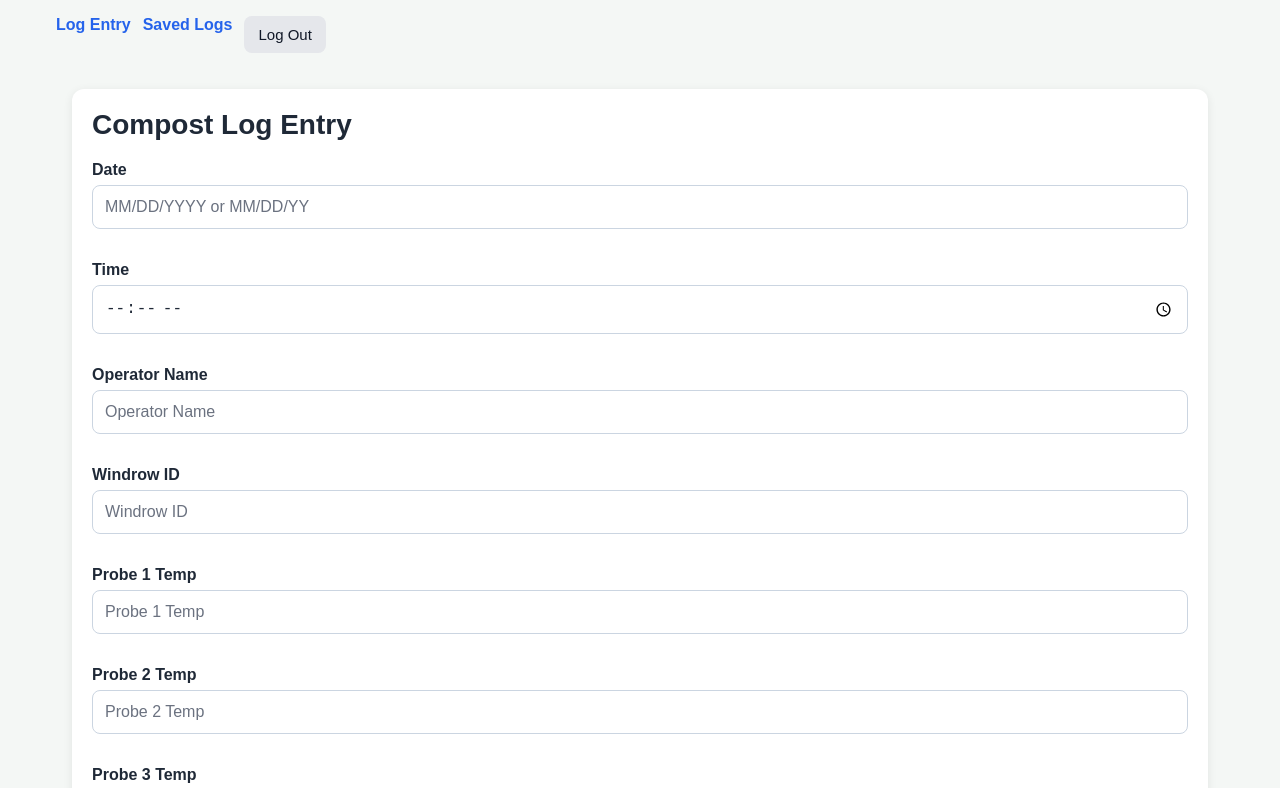
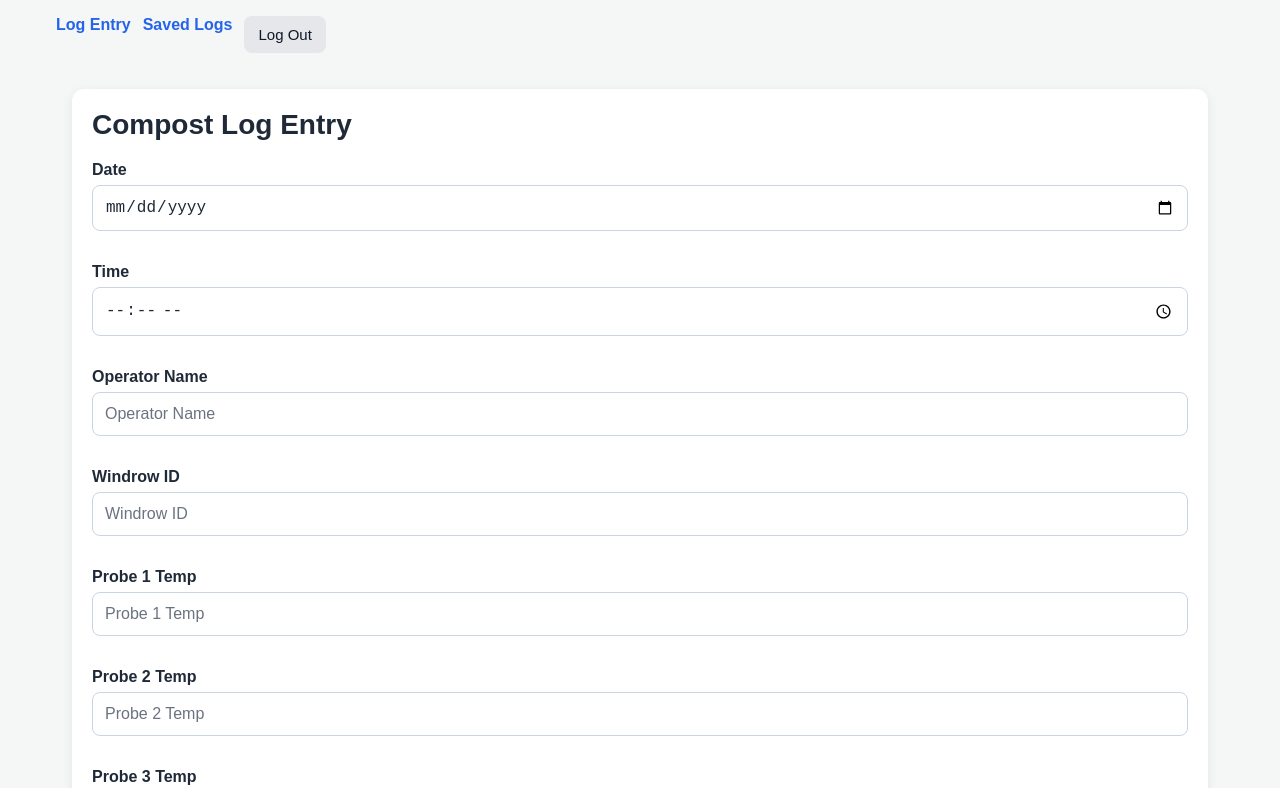
Before and after one commit to dgoings3/compost-app, a React app in the folder frontend/: page / in a window 1280 px wide. Shown: the top 788 px of the page. Built offline with nearby package versions, Linux system fonts and the light colour scheme; sample sign-in values are in the browser's storage; the HTML template or start-up script is replaced by a standard one.

Commit message:
Added date picker

```diff
--- a/frontend/src/LogForm.jsx
+++ b/frontend/src/LogForm.jsx
@@ -106,9 +106,9 @@ function LogForm({ auth }) {
             <div className="form-group">
               <label>Date</label>
               <input
+                type="date"
                 name="logDate"
                 required
-                placeholder="MM/DD/YYYY or MM/DD/YY"
                 value={form.logDate}
                 onChange={handleChange}
               />
```
